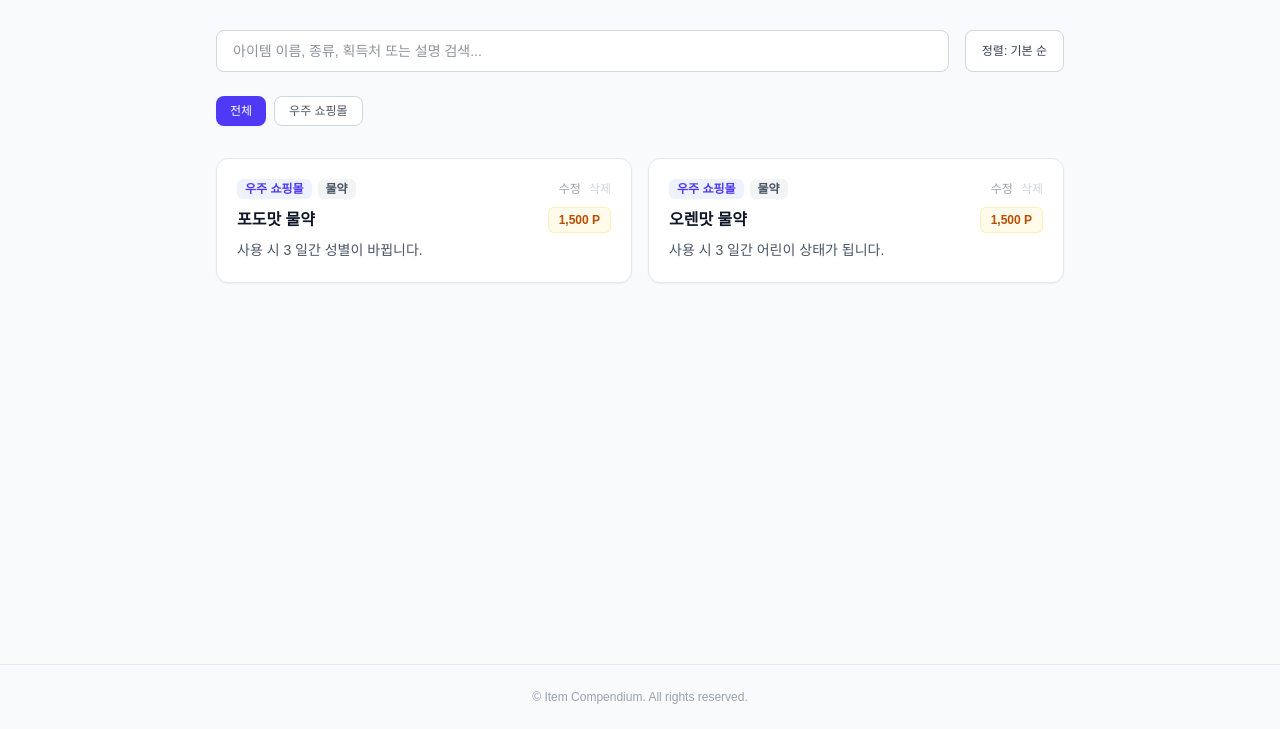
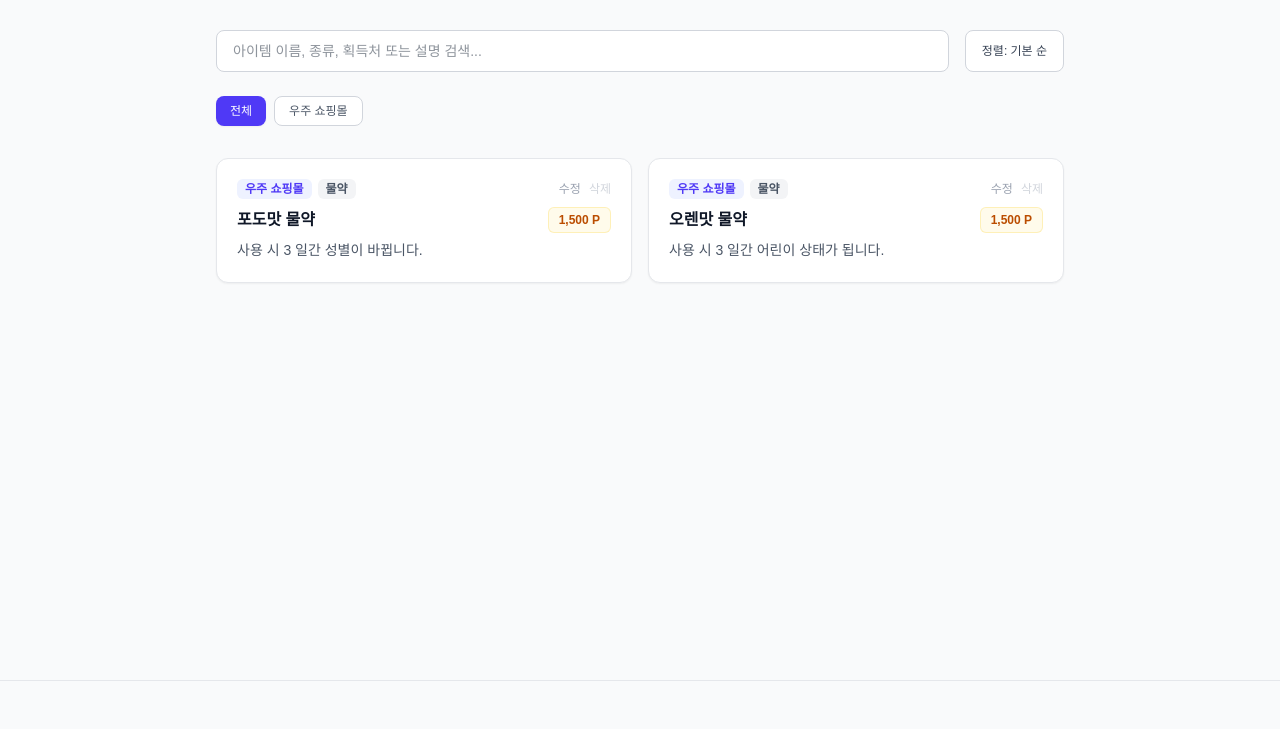
Before and after one commit to nyanya10/intranet00, a plain HTML site: page index.html in a window 1280 px wide. Shown: the part 71-800 px from the top of the page. Drawn offline with nearby package versions, Linux system fonts and the light colour scheme; a web font is replaced by a local one.

Commit message:
Update index.html

```diff
--- a/index.html
+++ b/index.html
@@ -60,7 +60,6 @@
 
     <!-- 푸터 -->
     <footer class="text-center py-6 text-xs text-gray-400 border-t border-gray-200 mt-auto">
-        &copy; Item Compendium. All rights reserved.
     </footer>
 
     <!-- 아이템 추가/수정 모달 -->
```
